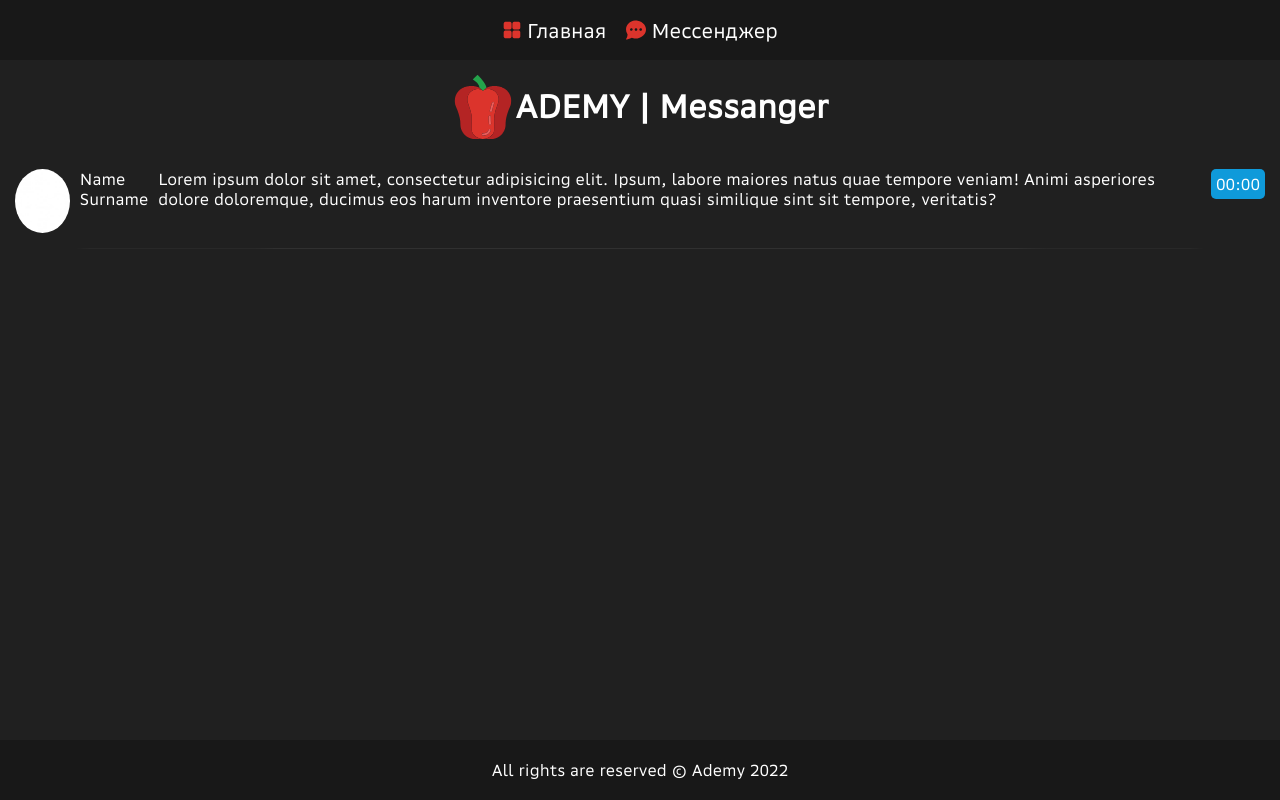
After one commit to andrey-blight/ademy, a Flask app: template templates/messanger.html in a window 1280 px wide. The commit adds this page. Run offline with Flask 2, Linux system fonts and the light colour scheme; the template is opened without the code that fills it, so the values that code supplies are empty; parts of the project's set-up code (start-up, migrations or seed data) failed here and were passed over.

Commit message:
Added a messanger page

```diff
--- a/app.py
+++ b/app.py
@@ -15,7 +15,7 @@ import os
 import requests
 from flask import Flask, render_template, redirect, request, make_response, \
     url_for, flash
-from flask_login import LoginManager, login_user, current_user
+from flask_login import LoginManager, login_user, current_user, login_required
 
 application = Flask(__name__, template_folder="templates")
 application.config.from_object("config.DevConfig")
@@ -117,5 +117,11 @@ def index():
     return render_template("index.html", title="Главная")
 
 
+@application.route("/messanger", methods=["GET", "POST"])
+@login_required
+def messanger():
+    return render_template("messanger.html", title="Мессенджер")
+
+
 if __name__ == "__main__":
     application.run(host="localhost", port=8080)
--- a/static/js/app.js
+++ b/static/js/app.js
@@ -3,16 +3,18 @@ $(document).ready(() => {
 
     function main() {
         if (checkViewUsers()) {
+            console.log(true)
             getUsers()
             handleClickUser()
         } else {
+            console.log(false)
             setAnimation()
         }
     }
 
     async function getUsers() {
         // TODO: что - то с API, отбивает разное кол-во пользователей
-        const USER_COUNT = 2
+        let USER_COUNT = 100
         console.log("Filling users...")
         const users = await fetch(
             API_URI + `/recommend_user/${USER_COUNT}/${getCookie("user_sex").user_sex}`,
@@ -26,9 +28,9 @@ $(document).ready(() => {
         })
         console.log(users)
         // Заполняем пользователей
-        localStorage.setItem("users", JSON.stringify(users))
+        localStorage.setItem("users", JSON.stringify(users.users))
         // Устанавливаем текущего пользователя на 0
-        localStorage.setItem("currentUser", `${USER_COUNT - 1}`)
+        localStorage.setItem("currentUser", `${users.count - 1}`)
         // console.log(JSON.parse(localStorage.getItem("users")))
         // Заполняем пользователя id: = 0
         fillUser(localStorage.getItem("currentUser"))
@@ -102,8 +104,8 @@ $(document).ready(() => {
     }
 
     function checkViewUsers() {
-        const isChecked = (getCookie("checked")?.checked === 'true');
-        return !isChecked;
+        const isChecked = (getCookie("checked")?.checked === 'true')
+        return !isChecked
     }
 
 
--- a/static/scss/app.scss
+++ b/static/scss/app.scss
@@ -402,7 +402,7 @@ a {
         display: flex;
         flex-direction: row;
 
-        .avatar > img{
+        .avatar > img {
             border-radius: 10px;
             width: 500px;
         }
@@ -415,6 +415,7 @@ a {
 
     .estimate {
         @include flex-center(row);
+
         img {
             width: 128px;
             margin: 15px;
@@ -431,14 +432,58 @@ a {
     }
 }
 
+.messanger {
+    .list__dialogs {
+        @include flex-center(column);
+    }
+
+    .dialog {
+        display: flex;
+        flex-direction: row;
+        padding: 15px;
+        color: $whiteTextColor;
+        width: -moz-available;
+        width: -webkit-fill-available;
+        width: fill-available;
+        cursor: pointer;
+
+        .dialog-item:not(:last-child) {
+            margin-right: 10px;
+        }
+
+        .dialog-preview {
+            width: 64px;
+            height: 64px;
+            border-radius: 50%;
+        }
+
+        .dialog-time {
+            background-color: $messagePrimaryColor;
+            border-radius: 5px;
+            width: min-content;
+            height: max-content;
+            padding: 5px;
+        }
+    }
+
+    .dialog:hover {
+        background-color: $mutedTextColor;
+    }
+
+    hr {
+        width: 90%;
+        height: 1px;
+        border: none;
+        background: $mutedTextColor;
+        border-radius: 100%;
+        outline: none;
+    }
+}
+
 // Properties
 
 .logo {
     width: 64px;
-}
-
-.chat-icon {
-    width: 32px;
 }
 
 .text-muted {
@@ -560,6 +605,22 @@ a {
     flex-grow: 0; /*Запрещаем увеличиваться*/
     flex-shrink: 0; /*Запрещаем сжиматься*/
     flex-basis: auto;
+
+    .header-icon {
+        width: 20px;
+        margin-right: 5px;
+    }
+
+    .header-link {
+        font-size: 20px;
+        margin: 10px;
+        @include flex-center(row);
+    }
+
+    .header-link:hover {
+        color: $secondColor;
+
+    }
 }
 
 // Footer
--- a/templates/base.html
+++ b/templates/base.html
@@ -11,8 +11,10 @@
 <body>
     <div class="wrapper">
         <div class="header">
-            <a href="/">Main</a>
-            <a href="/messanger"><img class="chat-icon" src="/static/img/chat.svg" alt="">Messanger</a>
+            <a class="header-link" href="/"><img class="header-icon" src="/static/img/main.svg" alt="">
+                <span>Главная</span></a>
+            <a class="header-link" href="/messanger"><img class="header-icon" src="/static/img/chat.svg" alt="">
+                <span>Мессенджер</span></a>
         </div>
         <div class="main">
             {% block main %}
--- /dev/null
+++ b/templates/messanger.html
@@ -0,0 +1,28 @@
+{% extends "base.html" %}
+
+{% block main %}
+    <div class="main__header">
+        <img class="logo" src="/static/img/logo.svg" alt="">
+        <h1>ADEMY | Messanger</h1>
+    </div>
+    <!-- TODO: выводится некорректно app.scss -->
+    {% include "flash.html" %}
+    <div class="messanger">
+        <div class="list__dialogs">
+            <div class="dialog">
+                <img class="dialog-item dialog-preview" src="/static/img/white.jpg" alt="">
+                <p class="dialog-item">Name Surname</p>
+                <p class="dialog-item">Lorem ipsum dolor sit amet, consectetur adipisicing elit. Ipsum, labore maiores natus quae tempore
+                    veniam! Animi asperiores dolore doloremque, ducimus eos harum inventore praesentium quasi similique
+                    sint sit tempore, veritatis?</p>
+                <p class="dialog-item dialog-time">00:00</p>
+            </div>
+            <hr>
+        </div>
+    </div>
+{% endblock %}
+
+{% block scripts %}
+    <script src="/static/js/jquery.min.js"></script>
+    <script src="/static/js/app.js"></script>
+{% endblock %}
```
Also changed, not shown: static/css/app.css, static/img/chat.svg, static/img/main.svg (added), static/img/white.jpg (added), 1 other file.
